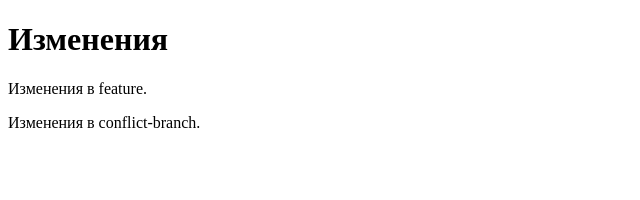
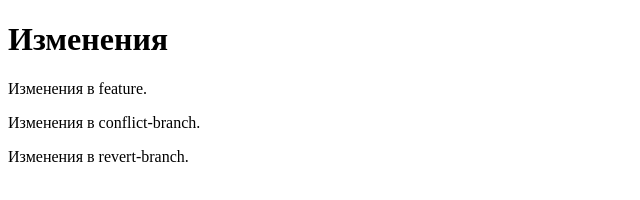
Before and after one commit to AdrianDmitruk/gittask, a plain HTML site: page index.html in a window 1280 px wide. Shown: the whole page, without its empty margins (0-640 px from the left). Drawn offline with Linux system fonts and the light colour scheme.

Commit message:
revert-branch

```diff
--- a/index.html
+++ b/index.html
@@ -9,5 +9,6 @@
     <h1>Изменения</h1>
     <p>Изменения в feature.</p>
     <p>Изменения в conflict-branch.</p>
+    <p>Изменения в revert-branch.</p>
   </body>
 </html>
```
